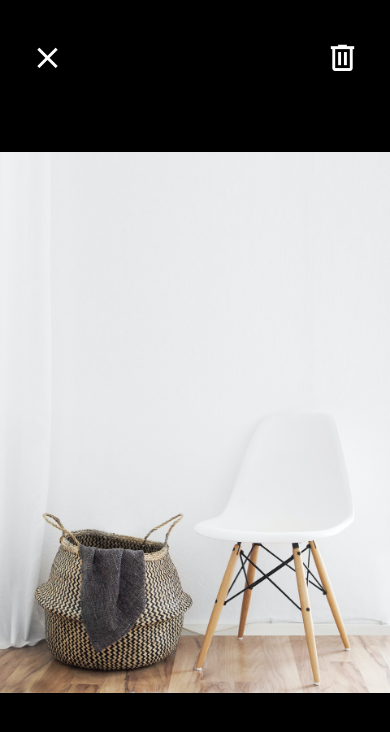
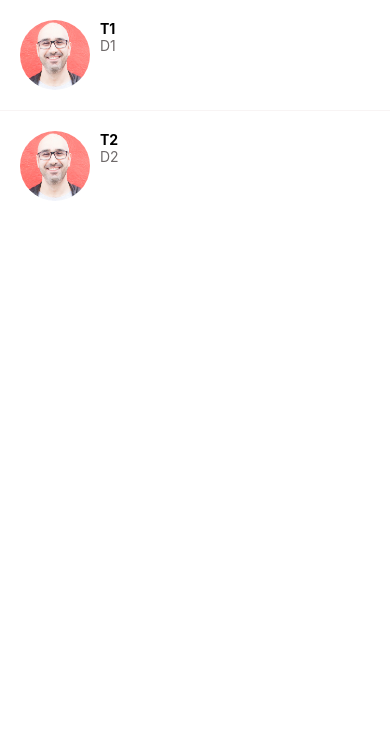
Before and after one commit to abhishekkrdev/doneWithIt, a React Native app: screen / in a window 390 px wide. Shown: the top 732 px of the page. Built offline with nearby package versions, Linux system fonts and the light colour scheme.

Commit message:
Handling Selection Completed

```diff
--- a/App.js
+++ b/App.js
@@ -8,8 +8,9 @@ import AppButton from "./app/components/AppButton";
 import WelcomeScreen from "./app/screens/WelcomeScreen";
 import ListingDetailsScreen from "./app/screens/ListingDetailsScreen";
 import ViewImageScreen from "./app/screens/ViewImageScreen";
+import MessagesScreen from "./app/screens/MessagesScreen";
 import Card from "./app/components/Card/Card";
 
 export default function App() {
-  return <ViewImageScreen />;
+  return <MessagesScreen />;
 }
--- a/app/components/ListItem/ListItem.js
+++ b/app/components/ListItem/ListItem.js
@@ -1,11 +1,13 @@
 import React from "react";
-import { View, Image } from "react-native";
+import { View, Image, TouchableHighlight } from "react-native";
+import colors from "../../config/colors";
 
 import AppText from "../AppText";
 import styles from "./styles";
 
-const ListItem = ({ image, title, subTitle }) => {
+const ListItem = ({ image, title, subTitle, onPress }) => {
   return (
+    <TouchableHighlight underlayColor={colors.light} onPress={onPress}>
       <View style={styles.container}>
         <Image source={image} style={styles.image} />
         <View>
@@ -13,6 +15,7 @@ const ListItem = ({ image, title, subTitle }) => {
           <AppText style={styles.subTitle}>{subTitle}</AppText>
         </View>
       </View>
+    </TouchableHighlight>
   );
 };
 
--- a/app/components/ListItem/styles.js
+++ b/app/components/ListItem/styles.js
@@ -3,7 +3,8 @@ import colors from "../../config/colors";
 
 const styles = StyleSheet.create({
   container: {
-    flexDirection: "row"
+    flexDirection: "row",
+    padding: 20
   },
   image: {
     width: 70,
--- /dev/null
+++ b/app/components/ListItemSeparator/ListItemSeparator.js
@@ -0,0 +1,9 @@
+import React from "react";
+import { View } from "react-native";
+import styles from "./styles";
+
+const ListItemSeparator = () => {
+  return <View style={styles.separator} />;
+};
+
+export default ListItemSeparator;
--- /dev/null
+++ b/app/components/ListItemSeparator/index.js
@@ -0,0 +1,3 @@
+import ListItemSeparator from "./ListItemSeparator";
+
+export default ListItemSeparator;
--- /dev/null
+++ b/app/components/ListItemSeparator/styles.js
@@ -0,0 +1,8 @@
+import { StyleSheet } from "react-native";
+import colors from "../../config/colors";
+
+const styles = StyleSheet.create({
+  separator: { width: "100%", height: 1, backgroundColor: colors.light }
+});
+
+export default styles;
--- /dev/null
+++ b/app/components/Screen/Screen.js
@@ -0,0 +1,9 @@
+import React from "react";
+import { SafeAreaView } from "react-native";
+import styles from "./styles";
+
+const Screen = ({ children }) => {
+  return <SafeAreaView style={styles.screen}>{children}</SafeAreaView>;
+};
+
+export default Screen;
--- /dev/null
+++ b/app/components/Screen/index.js
@@ -0,0 +1,3 @@
+import Screen from "./Screen";
+
+export default Screen;
--- /dev/null
+++ b/app/components/Screen/styles.js
@@ -0,0 +1,10 @@
+import { StyleSheet } from "react-native";
+import Constants from "expo-constants";
+
+const styles = StyleSheet.create({
+  screen: {
+    paddingTop: Constants.statusBarHeight
+  }
+});
+
+export default styles;
--- a/app/config/colors.js
+++ b/app/config/colors.js
@@ -3,5 +3,6 @@ export default {
   secondary: "#4ecdc4",
   black: "#000",
   white: "#fff",
-  medium: "#6e6969"
+  medium: "#6e6969",
+  light: "#f8f4f4"
 };
--- a/app/screens/MessagesScreen.js
+++ b/app/screens/MessagesScreen.js
@@ -1,15 +1,43 @@
 import React from "react";
-import { StyleSheet, Text, View, FlatList } from "react-native";
+import { StyleSheet, FlatList, View } from "react-native";
+
+import Screen from "../components/Screen";
+import ListItem from "../components/ListItem";
+import ListItemSeparator from "../components/ListItemSeparator";
 
 const messages = [
   {
     id: 1,
-    title: "T1"
+    title: "T1",
+    description: "D1",
+    image: require("../assets/mosh.jpg")
+  },
+  {
+    id: 2,
+    title: "T2",
+    description: "D2",
+    image: require("../assets/mosh.jpg")
   }
 ];
 
 const MessagesScreen = () => {
-  return <FlatList />;
+  return (
+    <Screen>
+      <FlatList
+        data={messages}
+        keyExtractor={(message) => message.id.toString()}
+        renderItem={({ item }) => (
+          <ListItem
+            title={item.title}
+            subTitle={item.description}
+            image={item.image}
+            onPress={() => console.log("Message Selected", item)}
+          />
+        )}
+        ItemSeparatorComponent={ListItemSeparator}
+      />
+    </Screen>
+  );
 };
 
 export default MessagesScreen;
--- a/package.json
+++ b/package.json
@@ -9,6 +9,7 @@
   },
   "dependencies": {
     "expo": "~40.0.0",
+    "expo-constants": "^9.3.5",
     "expo-status-bar": "~1.0.3",
     "react": "16.13.1",
     "react-dom": "16.13.1",
```
Lines whose indentation alone changed are shown as unchanged.
